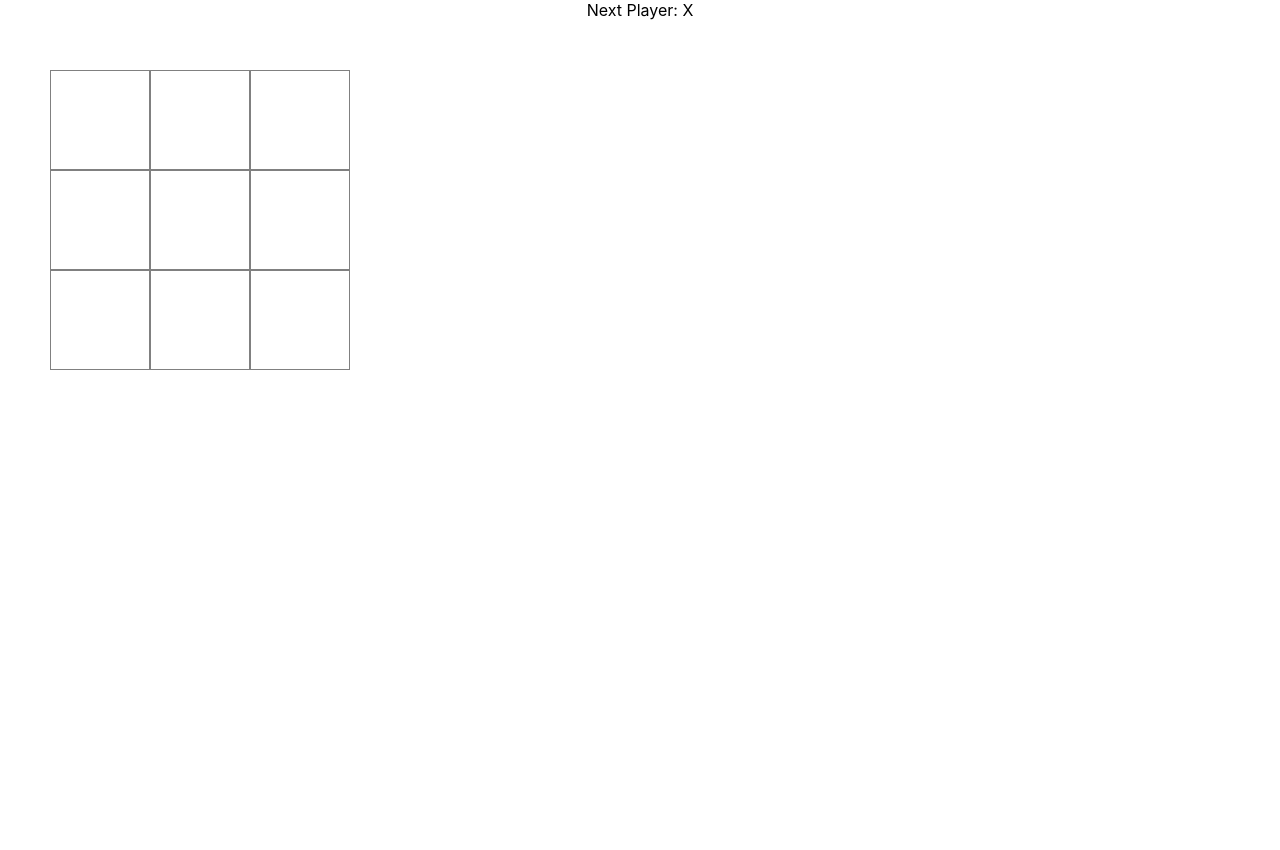
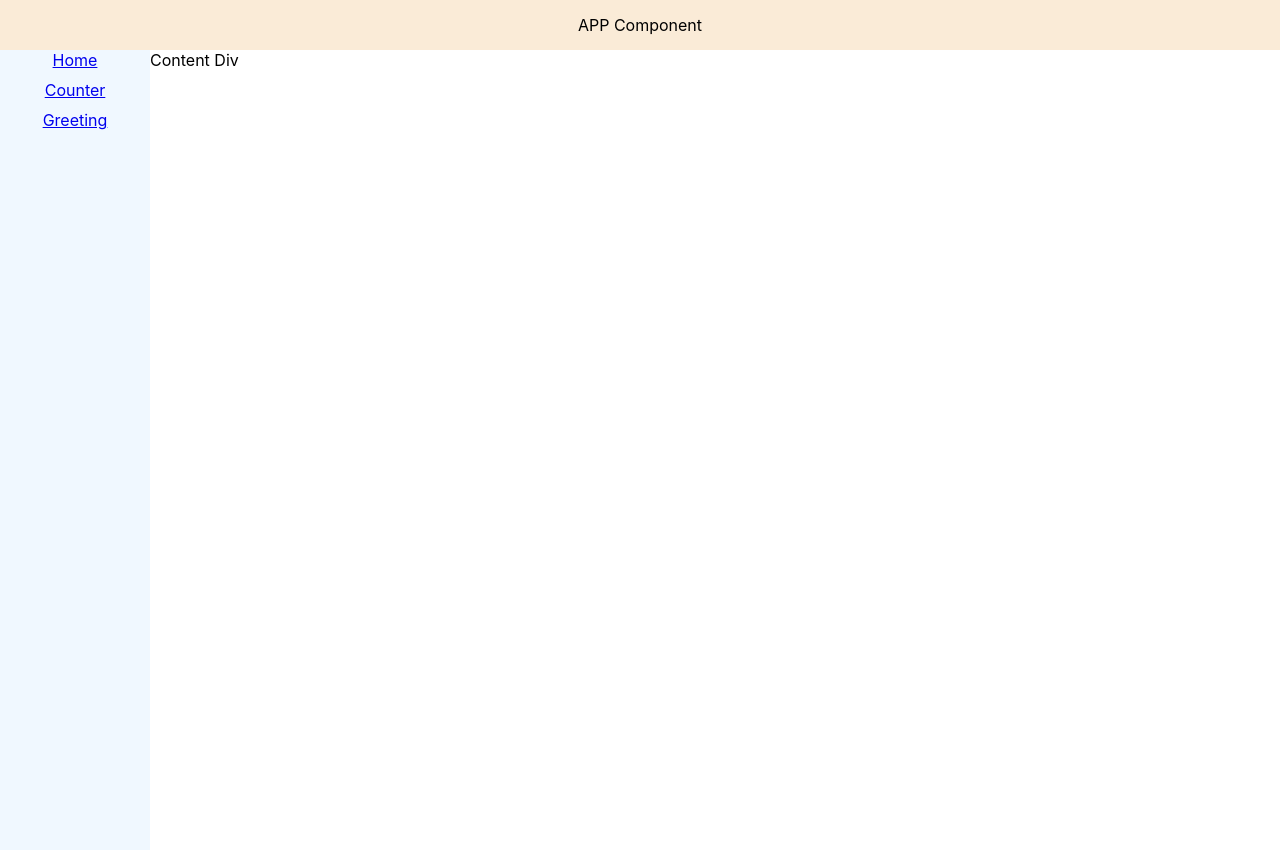
Before and after one commit to SumitDongare/velocity_react, a React (Create React App) app in the folder reactapp1/: page / in a window 1280 px wide. Before the commit the page ends 800 px from the top, so only its background shows below. Built offline with nearby package versions, Linux system fonts and the light colour scheme.

Commit message:
routting till first level

```diff
--- a/reactapp1/package.json
+++ b/reactapp1/package.json
@@ -9,6 +9,7 @@
     "formik": "^2.4.6",
     "react": "^18.3.1",
     "react-dom": "^18.3.1",
+    "react-router-dom": "^6.24.1",
     "react-scripts": "5.0.1",
     "web-vitals": "^2.1.4"
   },
--- a/reactapp1/src/App.css
+++ b/reactapp1/src/App.css
@@ -1,3 +1,25 @@
 .App {
   text-align: center;
 }
+
+.header{
+  background-color: antiquewhite;
+  height: 50px;
+  display: flex;
+  justify-content: center;
+  align-items: center;
+}
+
+
+.container-body{
+  display: flex;
+}
+
+.sidebar{
+  display: flex;
+  flex-direction: column;
+   gap: 10px;
+  width: 150px;
+  height: 100vh;
+  background-color: aliceblue;
+}
--- a/reactapp1/src/App.js
+++ b/reactapp1/src/App.js
@@ -1,6 +1,8 @@
 
 import {useState} from 'react';
 import './App.css';
+import { Link, Route, Routes } from 'react-router-dom';
+
 import { Flag } from './Flag/flag';
 import { UserProfile } from './UserProfile/UserProfile';
 import { Counter } from './counter/counter';
@@ -24,7 +26,31 @@ function App() {
   }
 
   return (
+
+
     <div className="App">
+     <div className='header'>APP Component</div>
+     <div className='container-body'>
+      <div className='sidebar'>
+        <Link to={"/"}>Home</Link>
+        <Link to={"/counter-path"}>Counter</Link>
+        <Link to={"/greeting-path"}>Greeting</Link>
+      </div>
+      <div className='content'>
+
+        <Routes>
+          <Route path="/" element={<div>Content Div</div>}>Content Div</Route>
+          <Route path="/counter-path" element={<Counter></Counter>}></Route>
+          <Route path="/greeting-path" element={<Greeting  name= "Sumit" greeting="Hello"></Greeting>}></Route>
+          <Route path='*' element={<div>This url is not mapped</div>}></Route>
+
+        </Routes>
+
+      </div>
+     </div>
+
+
+
      {/* <p>
     This is react application
      </p> */}
@@ -50,7 +76,7 @@ function App() {
      {/* <UseEffectExample name={name}></UseEffectExample>
      <button onClick={()=>setName(name+Math.random()*10)} >Change Name Prop</button> */}
      {/* <UserCrudWrapper></UserCrudWrapper> */}
-     <TicTacToe></TicTacToe>
+     {/* <TicTacToe></TicTacToe> */}
 
 
 
--- a/reactapp1/src/Context/ContextExample.js
+++ b/reactapp1/src/Context/ContextExample.js
@@ -21,6 +21,7 @@ export default function ContextExample() {
 
      <button onClick={()=>{
         setTheme(theme==='light' ? 'dark' : 'light')
+
      }}>Change Theme</button>
 
     </div>
@@ -43,8 +44,15 @@ function GrandChildComponent(){
 
     return (
         <div>
+            <div>
             Grand : {data.user.firstName}
+            </div>
+
+            <div>
             {data.theme}
+
+            </div>
+
         </div>
     )
 
--- a/reactapp1/src/Forms/FormExample.js
+++ b/reactapp1/src/Forms/FormExample.js
@@ -27,7 +27,7 @@ export default function FormExample() {
      const onInputChange=(e) => {
         const {name, value, checked, type} = e.target;  //destructing of e.target
         console.log(name, value, checked, type)
-        formInput[name] = type==="checkBox"?checked : value;
+        formInput[name] = type==="checkbox"?checked : value;
         console.log(formInput);
         setFormInput({...formInput})
 
@@ -75,6 +75,7 @@ export default function FormExample() {
 
          </label>
 
+
          <label>
             Radio Input:
             <input checked={formInput.radioButtonInput === 'male'} name="radioButtonInput" type='radio' value="male" onChange={onInputChange}/> Male
@@ -89,8 +90,10 @@ export default function FormExample() {
 
           <label>
               <p> File Input: </p>
-             <input type='file' onChange={handleFileChange}></input>
+             <input type='file' onChange={handleFileChange} multiple accept='.txt, .jpg'></input>
+
              <p>Selected File : {selectedFile?.name}</p>
+
              {/* ?. is optional chaining same as { selectedFile ? selectedFile.name : undefine} */}
           </label>
 
--- a/reactapp1/src/TicTacToe/TicTacToe.css
+++ b/reactapp1/src/TicTacToe/TicTacToe.css
@@ -1,3 +1,10 @@
+.container{
+    display: flex;
+    flex-direction: column;
+    justify-content: center;
+    align-items: center;
+
+}
 .game-board{
     /* border: 1px solid gray; */
     /* width: 200px;
@@ -6,6 +13,7 @@
     display: grid;
     grid-template-columns: repeat(3, 100px);
     grid-template-rows: repeat(3, 100px);
+
 }
 
 .square{
--- a/reactapp1/src/TicTacToe/TicTacToe.js
+++ b/reactapp1/src/TicTacToe/TicTacToe.js
@@ -27,7 +27,7 @@ export default function TicTacToe() {
 
   return (
 
-    <div>
+    <div className='container'>
         {winner? <div> Winner is : {winner}</div> : <div> Next Player: {isXNext?'X':'O'}</div> }
 
         <div className='game-board'>
@@ -38,7 +38,7 @@ export default function TicTacToe() {
                 }} > {value} </div>
 
             })}
-            <div></div>
+
         </div>
 
     </div>
--- a/reactapp1/src/index.js
+++ b/reactapp1/src/index.js
@@ -4,12 +4,17 @@ import './index.css';
 import App from './App';
 import App1 from './App1';
 import reportWebVitals from './reportWebVitals';
+import { BrowserRouter } from 'react-router-dom';
 
 const root = ReactDOM.createRoot(document.getElementById('root'));
 root.render(
   <React.StrictMode>
-    <App />
-    {/* <App1 /> */}
+    <BrowserRouter>
+
+     <App />
+     {/* <App1 /> */}
+
+    </BrowserRouter>
 
   </React.StrictMode>
 );
```
Also changed, not shown: reactapp1/src/UserCrud/UserCrudWrapper.js (+5 -2 lines), 1 other file (tests, documents, lock files or other folders).
